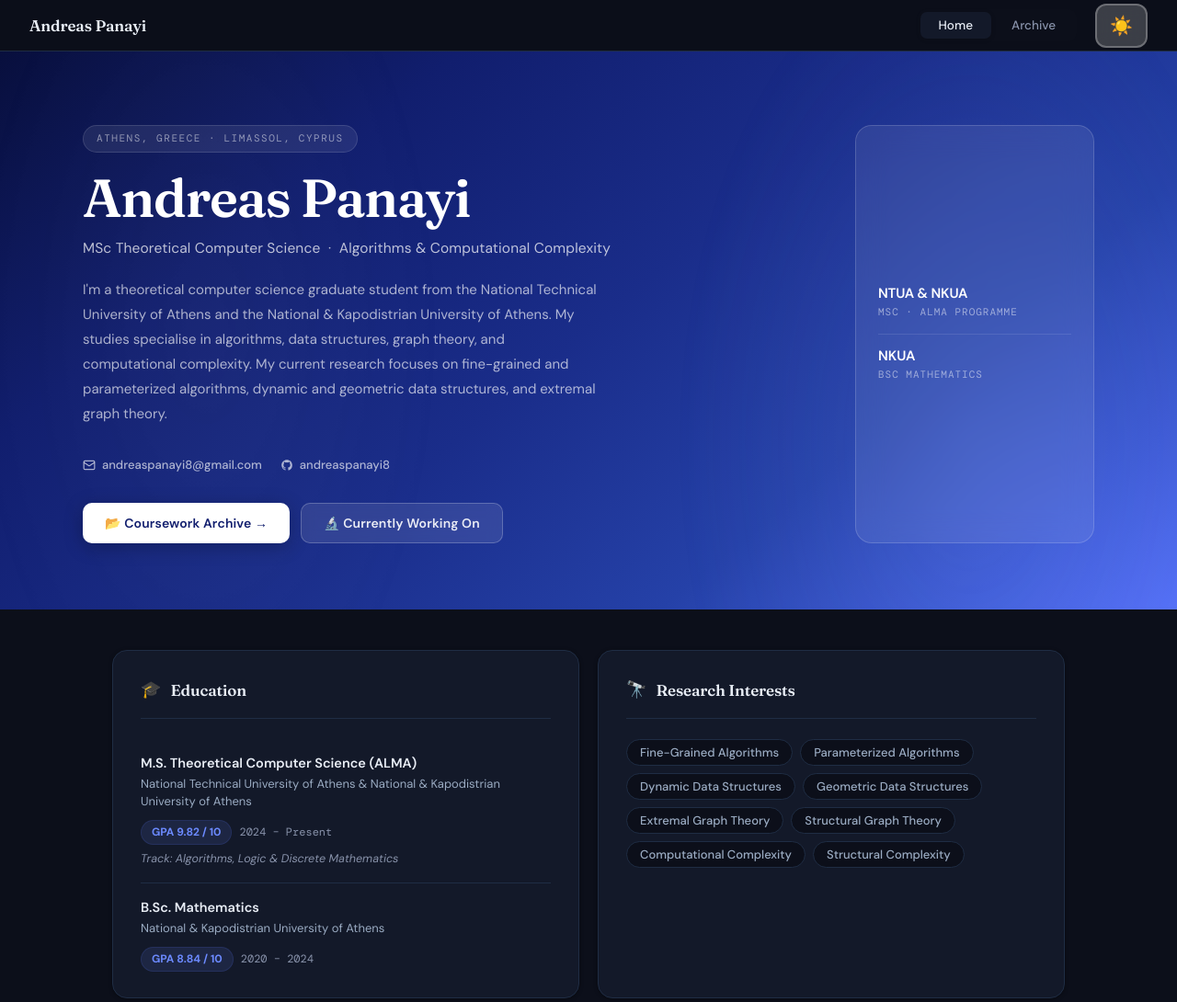
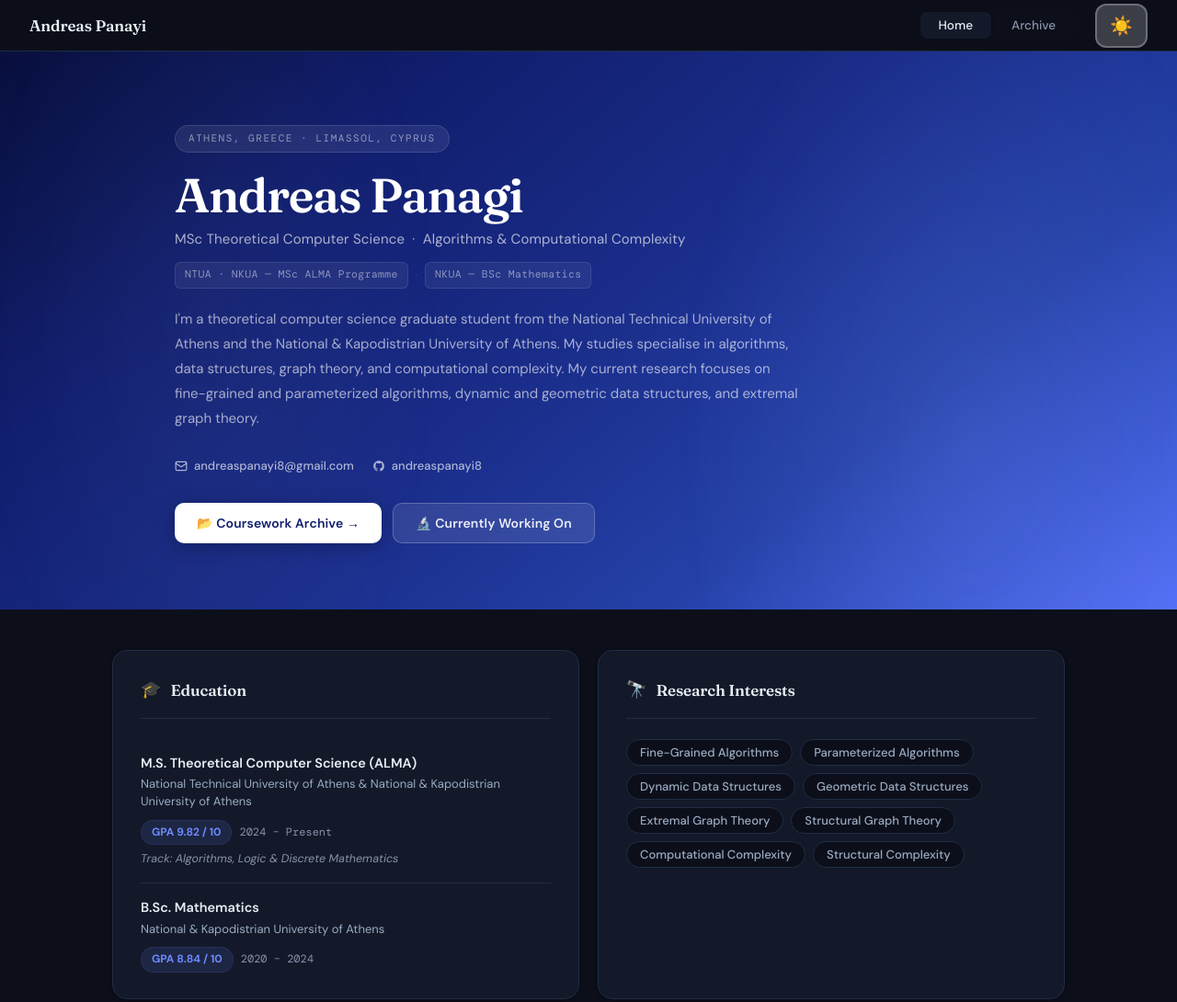
Before and after one commit to AndreasPanayi8/coursework-archive, a plain HTML site: page index.html in a window 1280 px wide. Shown: the top 1090 px of the page at 92% size. Drawn offline with nearby package versions, Linux system fonts and the light colour scheme.

Commit message:
Add Goldberg-Rao max flow presentation and hero institution badges
- Add Goldberg-Rao presentation and source papers; regenerate manifest
- Replace hero stats card with NTUA/NKUA degree badges
- Add coursework chip styles and tighten mobile hero spacing
- Change hero name spelling to Panagi

```diff
--- a/index.html
+++ b/index.html
@@ -1804,18 +1804,43 @@
     pointer-events:none;
   }
   .hero-inner {
-    max-width:1100px;
+    max-width:900px;
     margin:0 auto;
     position:relative;
     z-index:1;
-    display:grid;
-    grid-template-columns:1fr 260px;
-    gap:48px;
-    align-items:center;
   }
   @media (max-width:860px) {
-    .hero { padding:52px 24px 48px; }
-    .hero-inner { grid-template-columns:1fr; gap:32px; }
+    .hero { padding:44px 20px 40px; }
+  }
+  @media (max-width:480px) {
+    .hero { padding:32px 16px 32px; }
+  }
+
+  /* Subtle institution row */
+  .hero-inst-row {
+    display:flex;
+    align-items:center;
+    gap:8px;
+    flex-wrap:wrap;
+    margin-bottom:20px;
+  }
+  .hero-inst-badge {
+    display:inline-flex;
+    align-items:center;
+    gap:5px;
+    font-size:11.5px;
+    color:rgba(255,255,255,0.48);
+    font-family:'DM Mono',monospace;
+    letter-spacing:0.03em;
+    padding:4px 10px;
+    background:rgba(255,255,255,0.06);
+    border:1px solid rgba(255,255,255,0.1);
+    border-radius:6px;
+    white-space:nowrap;
+  }
+  .hero-inst-sep {
+    font-size:11px;
+    color:rgba(255,255,255,0.2);
   }
   .hero-eyebrow {
     display:inline-flex;
@@ -1834,28 +1859,28 @@
   }
   .hero-name {
     font-family:'Fraunces',Georgia,serif;
-    font-size:58px;
+    font-size:52px;
     font-weight:600;
     line-height:1.02;
     letter-spacing:-0.025em;
+    margin-bottom:10px;
+  }
+  @media (max-width:860px) { .hero-name { font-size:38px; } }
+  @media (max-width:480px) { .hero-name { font-size:30px; } }
+  .hero-subtitle {
+    font-size:15px;
+    color:rgba(255,255,255,0.65);
+    line-height:1.5;
     margin-bottom:14px;
-  }
-  @media (max-width:860px) { .hero-name { font-size:40px; } }
-  @media (max-width:480px) { .hero-name { font-size:34px; } }
-  .hero-subtitle {
-    font-size:15.5px;
-    color:rgba(255,255,255,0.72);
-    line-height:1.5;
-    margin-bottom:20px;
     font-weight:400;
     letter-spacing:0.01em;
   }
   .hero-bio {
     font-size:15px;
-    color:rgba(255,255,255,0.65);
+    color:rgba(255,255,255,0.62);
     line-height:1.8;
-    max-width:560px;
-    margin-bottom:32px;
+    max-width:680px;
+    margin-bottom:28px;
   }
   .hero-links {
     display:flex;
@@ -2241,6 +2266,38 @@
     font-size:13.5px;
     color:var(--text-secondary);
     line-height:1.6;
+  }
+
+  /* Selected Coursework */
+  .coursework-grid {
+    display:flex;
+    flex-wrap:wrap;
+    gap:8px;
+  }
+  .coursework-chip {
+    display:inline-flex;
+    align-items:center;
+    gap:6px;
+    padding:6px 13px;
+    background:var(--bg);
+    border:1px solid var(--border);
+    border-radius:7px;
+    font-size:12.5px;
+    font-weight:500;
+    color:var(--text-secondary);
+    transition:all 0.18s;
+    cursor:default;
+    line-height:1.2;
+  }
+  .coursework-chip:hover {
+    border-color:var(--accent);
+    color:var(--accent);
+    background:var(--accent-soft);
+  }
+  .coursework-chip.highlight {
+    border-color:rgba(79,110,247,0.28);
+    background:var(--accent-soft);
+    color:var(--accent);
   }
 
   /* Explore CTAs */
@@ -2331,8 +2388,13 @@
     <div class="hero-inner">
       <div class="hero-text">
         <div class="hero-eyebrow">Athens, Greece · Limassol, Cyprus</div>
-        <div class="hero-name">Andreas Panayi</div>
+        <div class="hero-name">Andreas Panagi</div>
         <div class="hero-subtitle">MSc Theoretical Computer Science &nbsp;·&nbsp; Algorithms &amp; Computational Complexity</div>
+        <div class="hero-inst-row">
+          <span class="hero-inst-badge">NTUA · NKUA — MSc ALMA Programme</span>
+          <span class="hero-inst-sep">·</span>
+          <span class="hero-inst-badge">NKUA — BSc Mathematics</span>
+        </div>
         <div class="hero-bio">
           I'm a theoretical computer science graduate student from the National Technical University of Athens
           and the National &amp; Kapodistrian University of Athens. My studies specialise in algorithms,
@@ -2353,17 +2415,6 @@
         <div class="hero-actions">
           <button class="hero-btn hero-btn-primary" onclick="showView('archive')">📂 Coursework Archive →</button>
           <button class="hero-btn hero-btn-secondary" onclick="goToWip()">🔬 Currently Working On</button>
-        </div>
-      </div>
-      <div class="hero-card">
-        <div class="hero-stat">
-          <div class="hero-stat-value" style="font-size:15px;font-family:'DM Sans',sans-serif;font-weight:600;letter-spacing:-0.01em">NTUA &amp; NKUA</div>
-          <div class="hero-stat-label">MSc · ALMA Programme</div>
-        </div>
-        <div class="hero-stat-divider"></div>
-        <div class="hero-stat">
-          <div class="hero-stat-value" style="font-size:15px;font-family:'DM Sans',sans-serif;font-weight:600">NKUA</div>
-          <div class="hero-stat-label">BSc Mathematics</div>
         </div>
       </div>
     </div>
```
Also changed, not shown: manifest.json, 3 other files.
